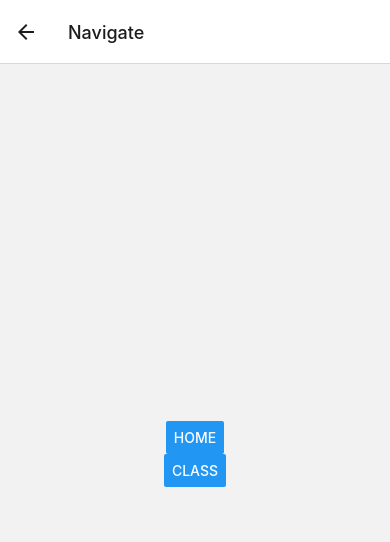
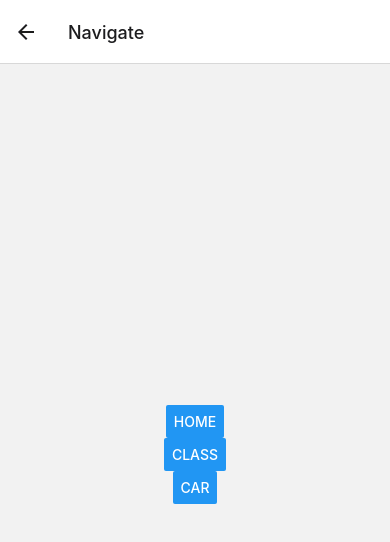
Before and after one commit to michellerosem/SheHacks8, a React Native app: screen /Navigate in a window 390 px wide. Shown: the top 542 px of the page. Built offline with nearby package versions, Linux system fonts and the light colour scheme.

Commit message:
Connected car page

```diff
--- a/Navigate.js
+++ b/Navigate.js
@@ -22,6 +22,11 @@ const Navigate = ({ navigation }) => {
         title="Class"
         onPress={() => navigation.navigate('ClassPage')}
       />
+
+        <Button
+        title="Car"
+        onPress={() => navigation.navigate('CarPage')}
+      />
     </View>
   );
 };
```
Also changed, not shown: CarPage.js (added).
